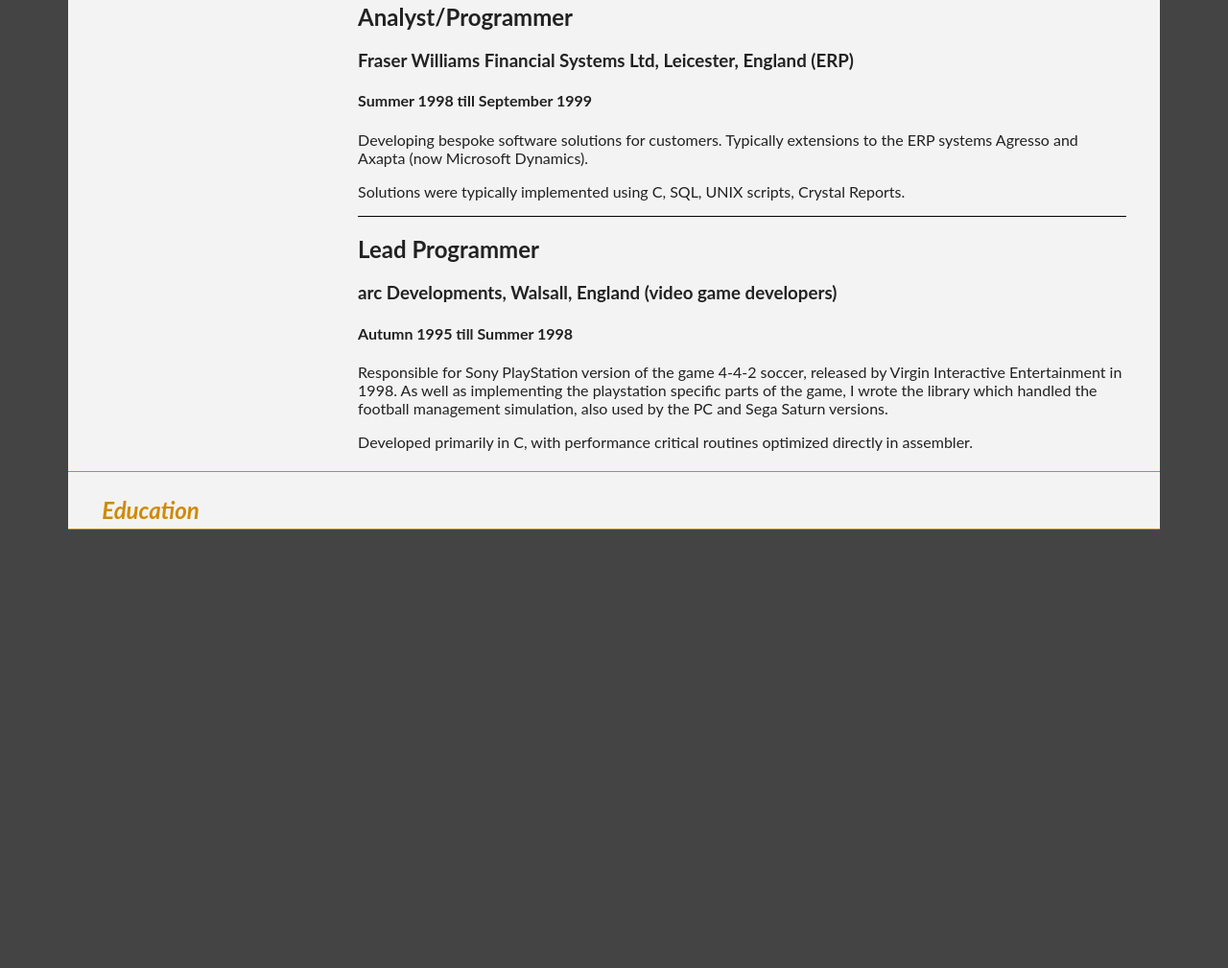
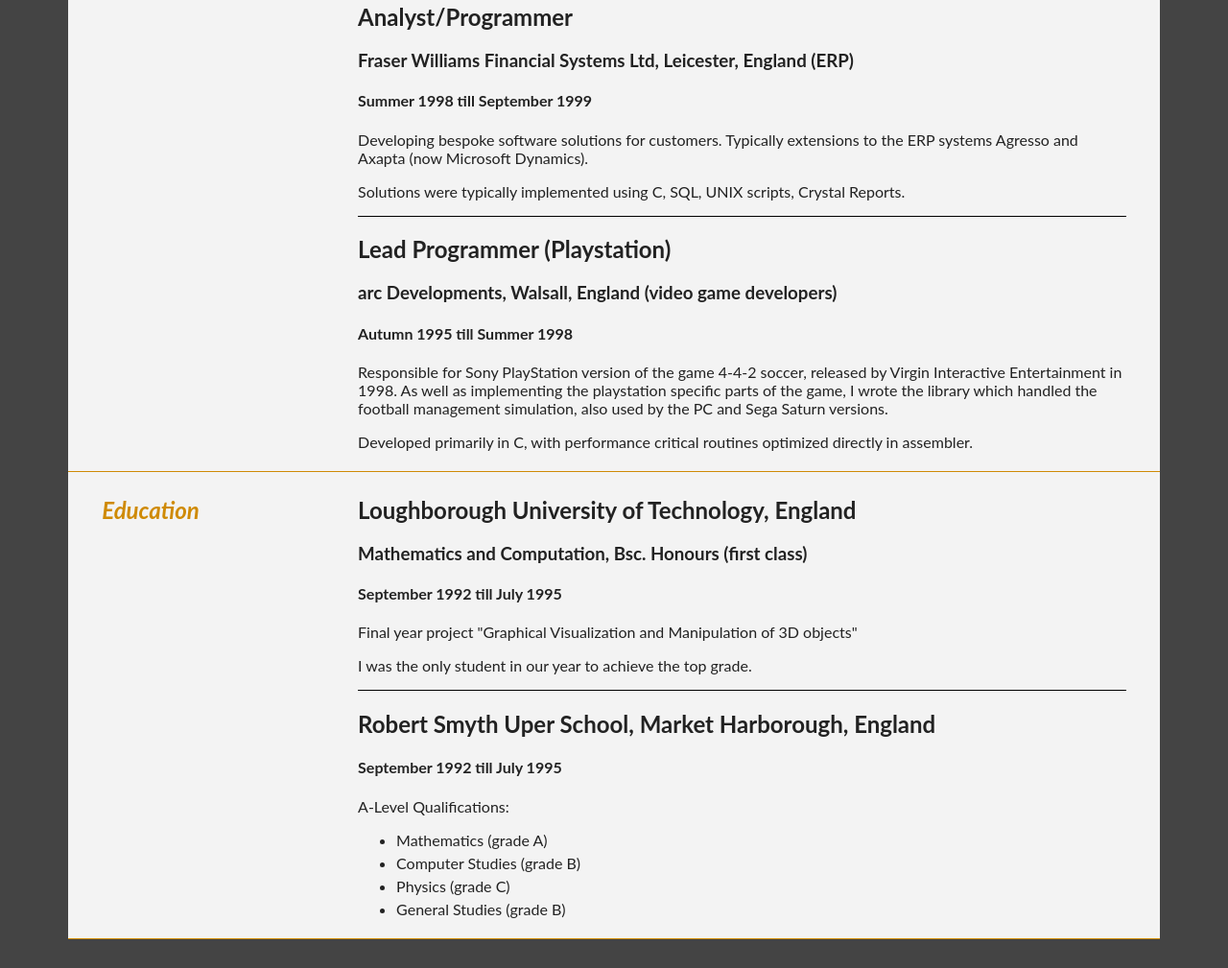
Before and after one commit to garethowen/responsiveCV, a plain HTML site: page indexFlex.html in a window 1280 px wide. Shown: the part 2070-3079 px from the top of the page at 96% size. Before the commit the page ends 2652 px from the top, so only its background shows below. Drawn offline with Linux system fonts and the light colour scheme.

Commit message:
add education articles

```diff
--- a/indexFlex.html
+++ b/indexFlex.html
@@ -99,7 +99,7 @@
 			<h2>Professional Experience</h2>
 		</div>
 		<div class="sectionContent">
-			<article class="jobArticle">
+			<article>
 				<h2>
 					<span>Senior Software Developer, </span>
 					<span>Agile Leader</span>
@@ -109,7 +109,7 @@
 				<p>I worked on a complex java web application which interfaced with many external systems as technical and agile lead. The software was initially developed by an external software house, who chose to use the Vaadin framework. I started at QIAGEN when they decided to internalise further development of the product to save costs. The team grew to over 20 members, split into multiple scrum teams. As technical lead I was involved in the hiring and training process of many developers, as well as leading one of the scrum teams. As agile lead I drove the changes required to achieve effective team structures over multiple sites as the project evolved.</p>
 				<p>I was the leader of QIAGEN's agile community of practice. Together we planed, organised and moderated events to improve agile understanding and drive improvements across departments, projects and sites. I trained many scrum masters and introduced new practices such as Mob Programming, LeanCoffee and DIY usability testing. At department level I also served as a change agent and was a member of the software strategy team.</p>
 			</article>
-			<article class="jobArticle">
+			<article>
 				<h2>
 					<span>Senior Software Architect, </span>
 					<span>Scrum Master</span>
@@ -124,7 +124,7 @@
 				<p>
 				I was awarded the 'Most Valuable Player' award at Longview in 2014 for my work in this area.</p>
 			</article>
-			<article class="jobArticle">
+			<article>
 				<h2>
 					<span>Software Engineer</span>
 				</h2>
@@ -134,8 +134,8 @@
 				Development of the RagTime Business Publishing software, running on Mac and Windows. RagTime is a cross between DTP and Office software, using frame based layout to present text, spreadsheets, charts and images. Written in C++.</p>
 				<p>
 					Projects I worked on included:
-					</p>
-					<ul class="jobDetailList">
+				</p>
+				<ul>
 					<li><b>Text processing module.</b> At the heart of this module was a layout algorithm based upon TeX, but extended for features such as packing textual and non-textual content into irregular containers, and using multiple columns. We relied heavily on background threads and caching to keep the algorithm fast enough to achieve a live-rebreak of text as the container size changed.</li>
 					<li><b>2D Graphics module.</b> We abstracted the graphical systems (GDI+, Quartz, PostScript) with a common interface that could be used by other modules throughout the code base. We implemented functionality that was not offered natively on any particular platform - for example hit testing was missing in early versions of Quartz on MacOSX, so I wrote routines to flatten paths into polylines and check distance from a mouse position.</li>
 					<li><b>Text-on-a-path feature.</b> Dynamic algorithm to position Text on any 2D path, using other RagTime modules (Text and Graphics)</li>
@@ -143,9 +143,9 @@
 					<li><b>Spell checking module.</b> A service offering spell checking in a background thread. A plugin architecture was used to inject spell checking implementations either from the OS or by a third party library.</li>
 					<li><b>PostScript export.</b> Export a RagTime document to PostScript format for printing or conversion into PDF.</li>
 					<li><b>HTML export.</b> Export a RagTime document into an HTML, using many nasty tricks to preserve layout.</li>
-					</ul>
+				</ul>
 			</article>
-			<article class="jobArticle">
+			<article>
 				<h2>
 					<span>Analyst/Programmer</span>
 				</h2>
@@ -154,9 +154,9 @@
 				<p>Developing bespoke software solutions for customers. Typically extensions to the ERP systems Agresso and Axapta (now Microsoft Dynamics).</p>
 				<p>Solutions were typically implemented using C, SQL, UNIX scripts, Crystal Reports.</p>
 			</article>
-			<article class="jobArticle">
+			<article>
 				<h2>
-					<span>Lead Programmer</span>
+					<span>Lead Programmer (Playstation)</span>
 				</h2>
 				<h3>arc Developments, Walsall, England (video game developers)</h3>
 				<h4>Autumn 1995 till Summer 1998</h4>
@@ -172,7 +172,26 @@
 			<h2>Education</h2>
 		</div>
 		<div class="sectionContent">
+			<article>
+				<h2>Loughborough University of Technology, England</h2>
+				<h3>Mathematics and Computation, Bsc. Honours (first class)</h3>
+				<h4>September 1992 till July 1995</h4>
+				<p>Final year project "Graphical Visualization and Manipulation of 3D objects"</p>
+				<p>I was the only student in our year to achieve the top grade.
+				</p>
+			</article>
+			<article>
+				<h2>Robert Smyth Uper School, Market Harborough, England</h2>
+				<h4>September 1992 till July 1995</h4>
+				<p>A-Level Qualifications:</p>
+				<ul>
+					<li>Mathematics (grade A)</li>
+					<li>Computer Studies (grade B)</li>
+					<li>Physics (grade C)</li>
+					<li>General Studies (grade B)</li>
+				</ul>
 
+			</article>
 		</div>
 	</section>
 
--- a/styleFlex.css
+++ b/styleFlex.css
@@ -123,11 +123,11 @@ span {
 	line-height: 2em;
 }
 
-.jobArticle:not(:last-child) {
+article:not(:last-child) {
 	border-bottom: 1px solid black;
 }
 
-.jobDetailList li {
+article li {
 	margin-bottom: 5px;
 }
 
```
Also changed, not shown: 1 other file.
